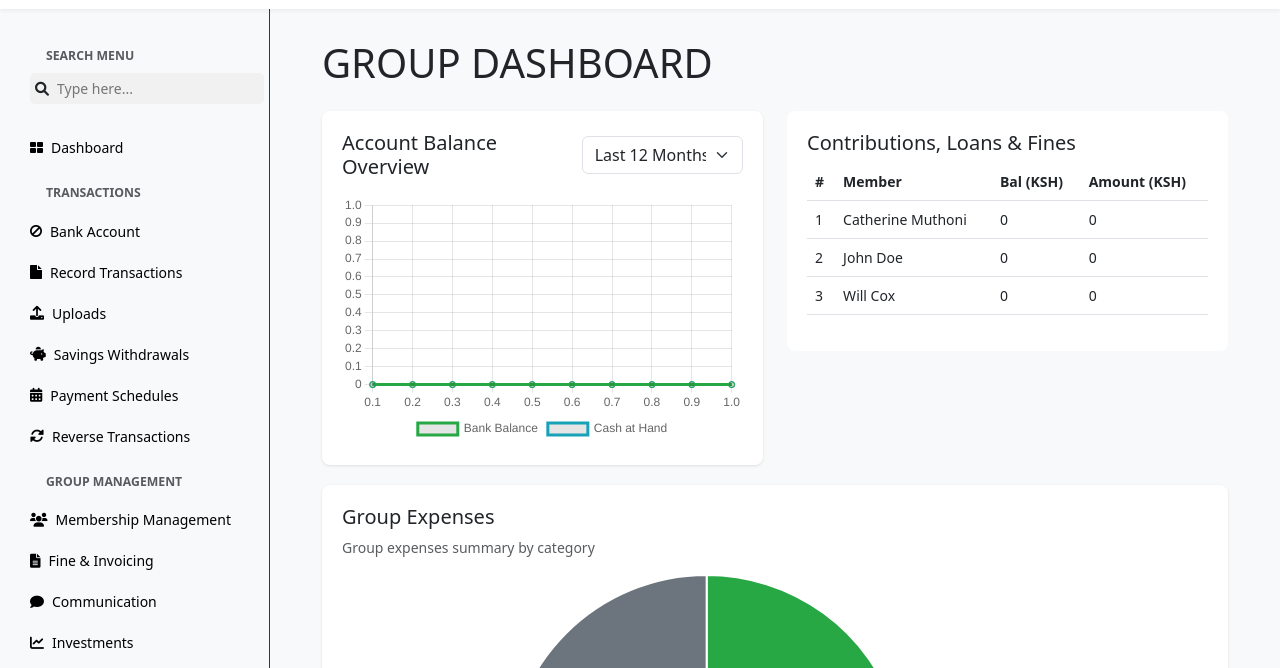
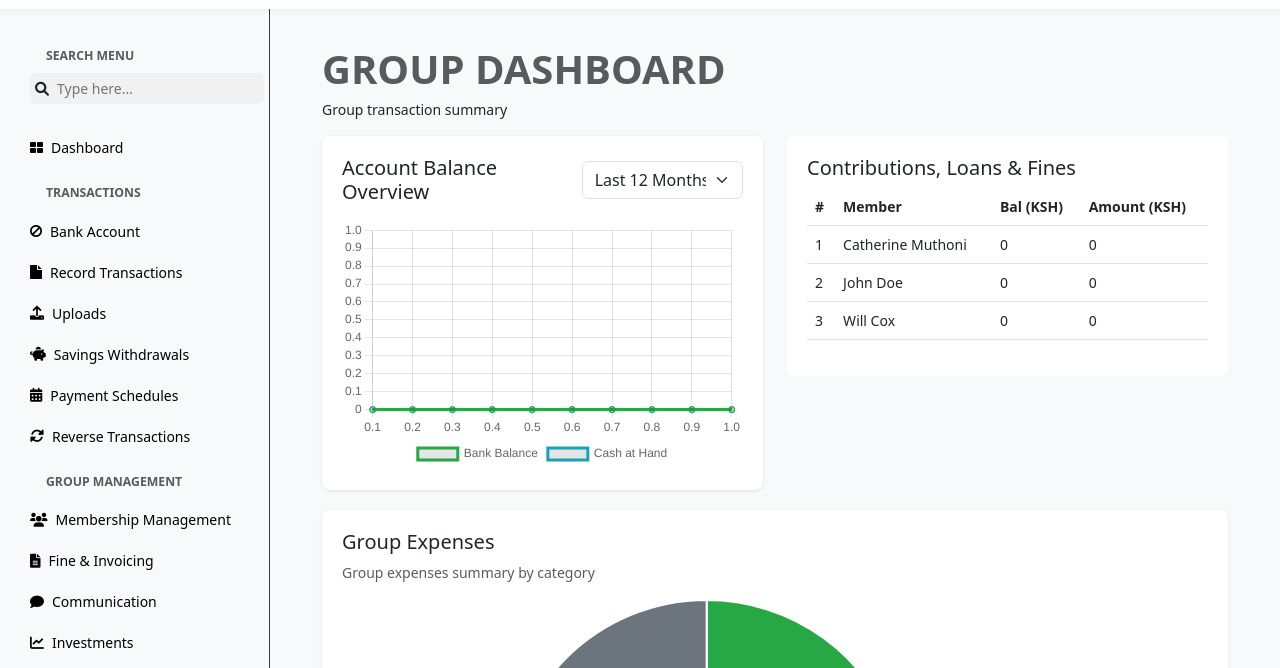
Before and after one commit to Anonymousbeliever/simpledashboard, a plain HTML site: page index.html in a window 1280 px wide. Shown: the part 51-719 px from the top of the page. Drawn offline with nearby package versions, Linux system fonts and the light colour scheme.

Commit message:
added size fot the dash text

```diff
--- a/index.html
+++ b/index.html
@@ -140,7 +140,8 @@
      <!-- Main content -->
      <section class="main-content">
       <div class="container-fluid">
-        <h1 class="mb-4">GROUP DASHBOARD</h1>
+        <span class="mb-4 text-muted fw-bold dash-text">GROUP DASHBOARD</span>
+        <p>Group transaction summary</p>
 
         <div class="row">
             <!-- Balance Charts -->
--- a/styles/main.css
+++ b/styles/main.css
@@ -154,6 +154,10 @@ a {
   min-height: calc(100vh - 120px);
 }
 
+.main-content .dash-text{
+  font-size: 40px;
+}
+
 .chart-container {
   background: white;
   border-radius: 8px;
```
